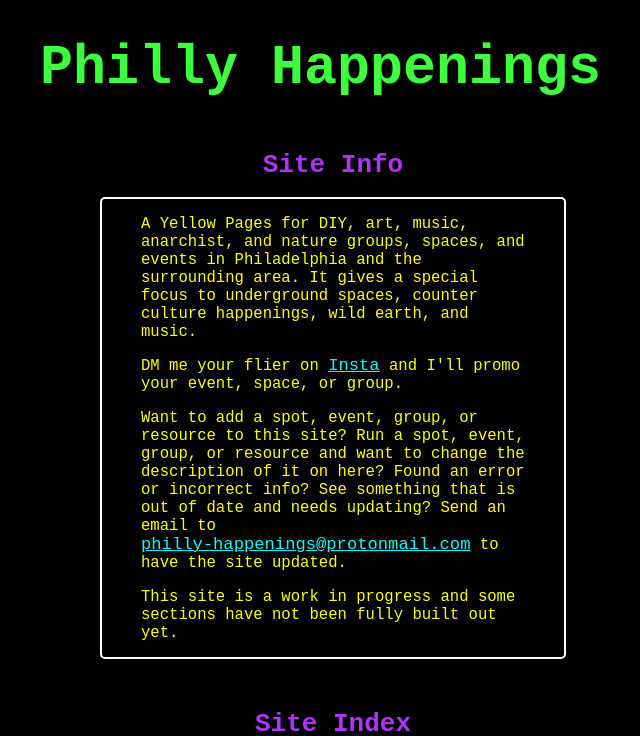
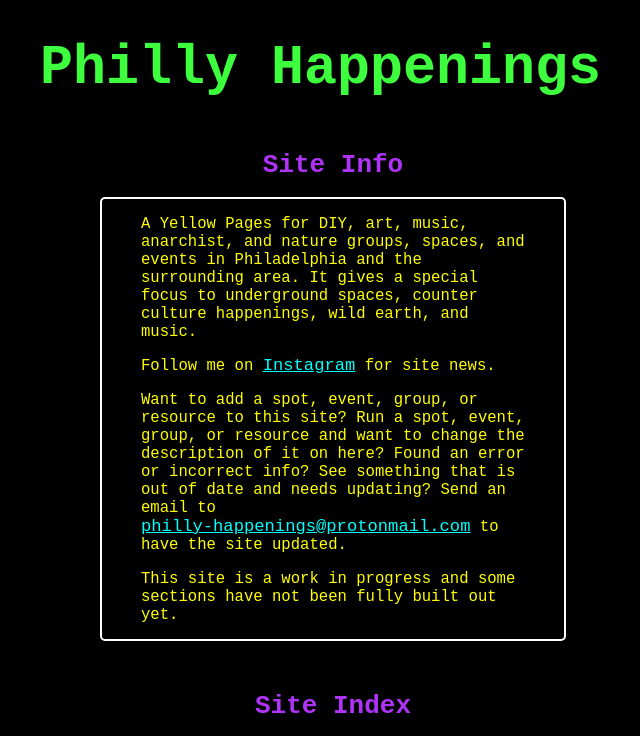
Before and after one commit to KLabWeb/Philly-Happenings, a React (Create React App) app: page / in a window 1280 px wide. Shown: the top 736 px of the page, without its empty margins (307-947 px from the left). Built offline with nearby package versions, Linux system fonts and the light colour scheme; the HTML template or start-up script is replaced by a standard one.

Commit message:
update about.js

```diff
--- a/src/about.js
+++ b/src/about.js
@@ -8,7 +8,7 @@ export const About = () => {
       <div className="aboutCard">
         <p>A Yellow Pages for DIY, art, music, anarchist, and nature groups, spaces, and events in Philadelphia and the surrounding area. It gives a special focus to underground spaces, counter culture happenings, wild earth, and music.</p>
 
-        <p>DM me your flier on <a href="https://www.instagram.com/philly.happenings" alt="Insta" target="_blank" rel="noreferrer">Insta</a> and I'll promo your event, space, or group.</p>
+        <p>Follow me on <a href="https://www.instagram.com/philly.happenings" alt="Insta" target="_blank" rel="noreferrer">Instagram</a> for site news.</p>
 
         <p>Want to add a spot, event, group, or resource to this site? Run a spot, event, group, or resource and want to change the description of it on here? Found an error or incorrect info? See something that is out of date and needs updating? Send an email to <a href="mailto: philly-happenings@protonmail.com">philly-happenings@protonmail.com</a> to have the site updated.</p>
 
```
